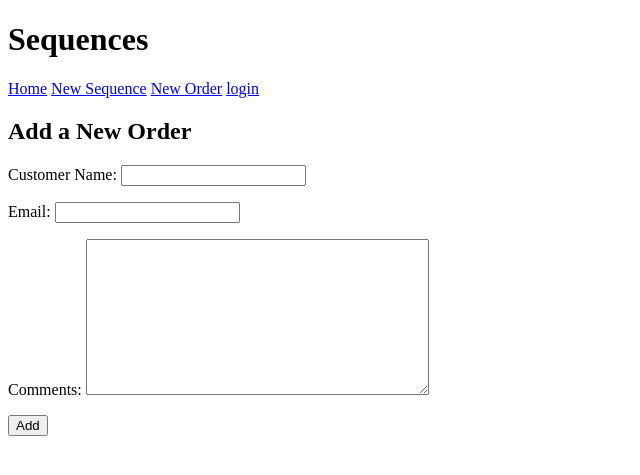
After one commit to nkvamaks/oligoshell, a Django app: page /order_add/ in a window 1280 px wide. The commit adds this page. Shown: the top 475 px of the page, without its empty margins (0-640 px from the left). Run offline with Django 3.2, Linux system fonts and the light colour scheme.

Commit message:
Add forms to create new sequence/order

```diff
--- a/oligoshell/admin.py
+++ b/oligoshell/admin.py
@@ -14,4 +14,7 @@ class SequenceAdmin(admin.ModelAdmin):
 
 @admin.register(models.Order)
 class OrderAdmin(admin.ModelAdmin):
-    list_display = ('created',)
+    list_display = ('id', 'customer', 'created',)
+    search_fields = ('customer', 'email')
+    list_filter = ('created',)
+    ordering = ('created',)
--- /dev/null
+++ b/oligoshell/forms.py
@@ -0,0 +1,14 @@
+from django.forms import ModelForm
+from . import models
+
+
+class SequenceForm(ModelForm):
+    class Meta:
+        model = models.Sequence
+        fields = ('seq_name', 'sequence', 'scale', 'appearance_requested', 'order')
+
+
+class OrderForm(ModelForm):
+    class Meta:
+        model = models.Order
+        fields = ('customer', 'email', 'comments')
--- a/oligoshell/models.py
+++ b/oligoshell/models.py
@@ -5,6 +5,8 @@ from django.core import validators
 class Order(models.Model):
     customer = models.CharField(verbose_name='Customer Name',
                                 max_length=50)
+    comments = models.TextField(blank=True, null=True)
+    email = models.EmailField(blank=True, null=True)
     created = models.DateTimeField(verbose_name='Date Ordered',
                                    auto_now_add=True)
     updated = models.DateTimeField(auto_now=True)
@@ -14,8 +16,8 @@ class Order(models.Model):
         verbose_name = 'Order number'
         ordering = ['pk']
 
-    # def __str__(self):
-    #     return '# ' + str(self.pk) + ' of ' + str(self.created) + ', ' + str(self.customer)
+    def __str__(self):
+        return '# ' + str(self.pk) + ' by ' + str(self.customer)
 
 
 class Sequence(models.Model):
--- a/oligoshell/templates/layout/basic.html
+++ b/oligoshell/templates/layout/basic.html
@@ -10,6 +10,8 @@
     </header>
     <nav>
       <a href="{% url 'oligoshell:index' %}">Home</a>
+      <a href="{% url 'oligoshell:sequence_create' %}">New Sequence</a>
+      <a href="{% url 'oligoshell:order_create' %}">New Order</a>
 
 
          {% if request.user.is_authenticated %}
--- /dev/null
+++ b/oligoshell/templates/oligoshell/order_create.html
@@ -0,0 +1,13 @@
+{% extends 'layout/basic.html' %}
+
+{% block title %}Add Order{% endblock %}
+
+{% block content %}
+<h2>Add a New Order</h2>
+    <form method="post">
+      {% csrf_token %}
+      {{form.as_p}}
+      <input type="submit" value="Add">
+
+    </form>
+{% endblock %}
--- a/oligoshell/templates/oligoshell/order_detail.html
+++ b/oligoshell/templates/oligoshell/order_detail.html
@@ -7,8 +7,11 @@
 {% block content %}
 
     <p>{{ order.pk }}</p>
-    <p>{{ order.created }}</p>
+    <p>{{ order.created|date:"d M Y, H:i" }}</p>
+    <p>{{ order.updated|date:"d M Y, H:i" }}</p>
     <p>{{ order.customer }}</p>
+    <p>{{ order.email }}</p>
+    <p>{{ order.comments }}</p>
     {% for seq in order.sequences.all %}
            <p>{{ seq.pk }}<a href="{% url 'oligoshell:sequence_detail' pk=seq.pk %}"> {{ seq.seq_name }} </a>
            {{ seq.sequence }} {{ seq.scale }} {{ seq.appearance_requested }}</p>
--- a/oligoshell/templates/oligoshell/sequence_detail.html
+++ b/oligoshell/templates/oligoshell/sequence_detail.html
@@ -10,7 +10,7 @@
     <p>{{ sequence.sequence }}</p>
     <p>{{ sequence.scale }}</p>
     <p>{{ sequence.appearance_requested }}</p>
-    <p>{{ sequence.created }}</p>
-    <p>{{ sequence.updated }}</p>
+    <p>{{ sequence.created|date:"d M Y, H:i" }}</p>
+    <p>{{ sequence.updated|date:"d M Y, H:i" }}</p>
 
 {% endblock %}
--- a/oligoshell/urls.py
+++ b/oligoshell/urls.py
@@ -3,10 +3,11 @@ from django.urls import path
 from . import views
 
 app_name = 'oligoshell'
+
 urlpatterns = [
     path('', views.IndexListView.as_view(), name='index'),
     path('seq<int:pk>/', views.SequenceDetailView.as_view(), name='sequence_detail'),
     path('order<int:pk>/', views.OrderDetailView.as_view(), name='order_detail'),
-    # path('order<int:order_id>/seq<int:seq_id>/', views.sequence_detail, name='sequence_detail'),
-    # path('order<int:order_id>/', views.order_detail, name='order_detail'),
+    path('seq_add/', views.SequenceCreateView.as_view(), name='sequence_create'),
+    path('order_add/', views.OrderCreateView.as_view(), name='order_create'),
 ]
--- a/oligoshell/views.py
+++ b/oligoshell/views.py
@@ -1,17 +1,11 @@
-from django.shortcuts import render
-from django.contrib.auth.decorators import login_required
-
 from django.views.generic import ListView
 from django.views.generic.detail import DetailView
 from django.contrib.auth.mixins import LoginRequiredMixin
+from django.views.generic.edit import CreateView
+from django.urls import reverse_lazy
 
 from . import models
-
-
-# class OrderListView(LoginRequiredMixin, ListView):
-#     queryset = models.Order.objects.all()
-#     context_object_name = 'orders'
-#     template_name = 'oligoshell/index.html'
+from . import forms
 
 
 class IndexListView(LoginRequiredMixin, ListView):
@@ -32,16 +26,19 @@ class SequenceDetailView(LoginRequiredMixin, DetailView):
 class OrderDetailView(LoginRequiredMixin, DetailView):
     model = models.Order
 
-# def sequence_detail(request, order_id, seq_id):
-#     current_sequence = models.Sequence.objects.get(pk=seq_id)
-#     current_order = models.Order.objects.get(pk=order_id)
-#     context = {'current_sequence': current_sequence, 'current_order': current_order}
-#     return render(request, 'oligoshell/sequence_detail.html', context)
-#
-#
-# def order_detail(request, order_id):
-#     sequences = models.Sequence.objects.filter(order=order_id)
-#     orders = models.Order.objects.all()
-#     current_order = models.Order.objects.get(pk=order_id)
-#     context = {'sequences': sequences, 'orders': orders, 'current_order': current_order}
-#     return render(request, 'oligoshell/order_detail.html', context)
+
+class SequenceCreateView(CreateView):
+    template_name = 'oligoshell/sequence_create.html'
+    form_class = forms.SequenceForm
+    success_url = reverse_lazy('oligoshell:index')
+
+#    def get_context_data(self, **kwargs):
+#        context = super().get_context_data(**kwargs)
+#        context['orders'] = Order.objects.all()
+#        return context
+
+
+class OrderCreateView(CreateView):
+    template_name = 'oligoshell/order_create.html'
+    form_class = forms.OrderForm
+    success_url = reverse_lazy('oligoshell:index')
--- a/osh/settings.py
+++ b/osh/settings.py
@@ -119,7 +119,6 @@ USE_L10N = True
 
 USE_TZ = True
 
-
 # Static files (CSS, JavaScript, Images)
 # https://docs.djangoproject.com/en/3.0/howto/static-files/
 
```
Also changed, not shown: oligoshell/templates/oligoshell/index.html (+0 -9 lines), oligoshell/templates/oligoshell/sequence_create.html (added, +13 -0 lines), oligoshell/migrations/0006_auto_20200816_1831.py (added), oligoshell/migrations/0007_auto_20200817_1856.py (added).
